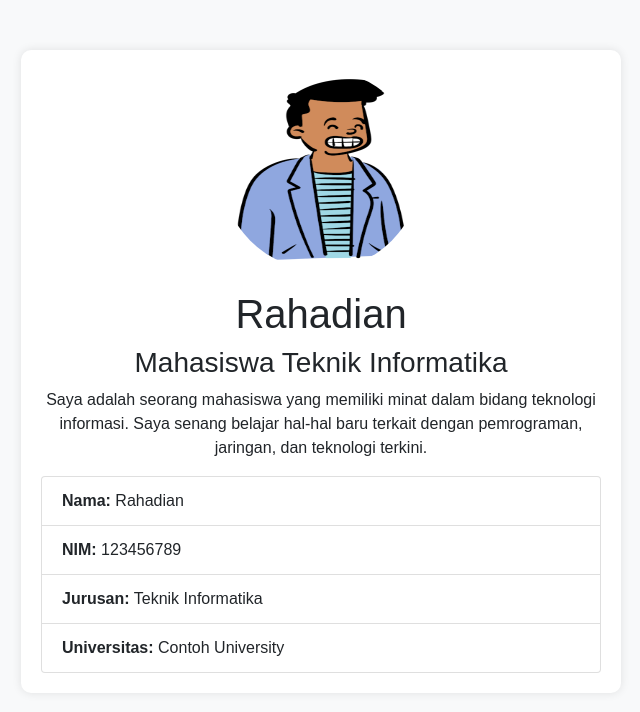
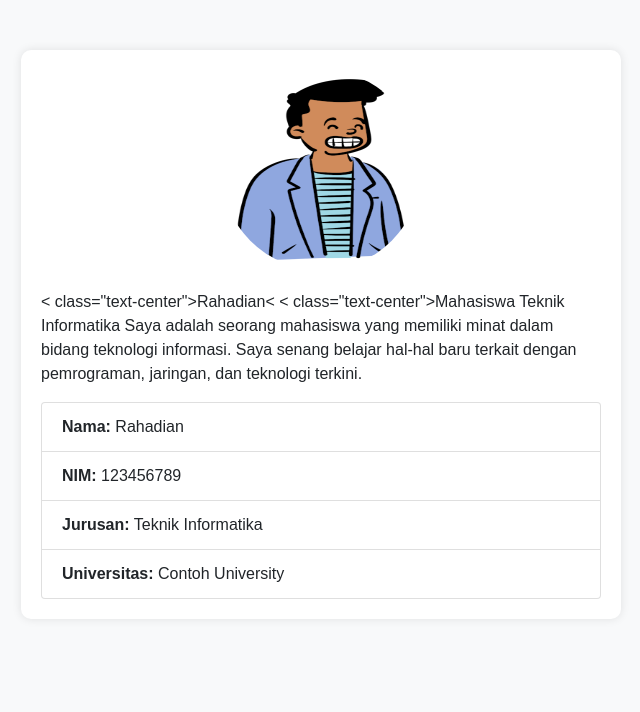
Before and after one commit to rahadiankr/FGD_VersionControlGit, a plain HTML site: page index.html in a window 1280 px wide. Shown: the whole page, without its empty margins (319-959 px from the left). Drawn offline with nearby package versions, Linux system fonts and the light colour scheme.

Commit message:
update index.html

```diff
--- a/index.html
+++ b/index.html
@@ -38,9 +38,8 @@
     <div class="container">
         <div class="profile-container">
             <img src="image.png" alt="Rahadian" class="profile-picture">
-            <h1 class="text-center">Rahadian</h1>
-            <h3 class="text-center">Mahasiswa Teknik Informatika</h3>
-            <p class="text-center">Saya adalah seorang mahasiswa yang memiliki minat dalam bidang teknologi informasi.
+            < class="text-center">Rahadian< < class="text-center">Mahasiswa Teknik Informatika</ <p class="text-center">
+                Saya adalah seorang mahasiswa yang memiliki minat dalam bidang teknologi informasi.
                 Saya senang belajar hal-hal baru terkait dengan pemrograman, jaringan, dan teknologi terkini.</p>
                 <ul class="list-group">
                     <li class="list-group-item"><strong>Nama:</strong> Rahadian</li>
```
Lines whose indentation alone changed are shown as unchanged.
